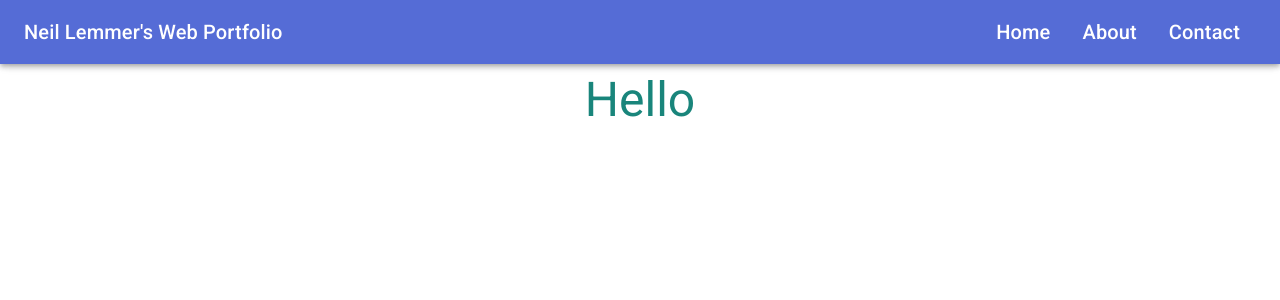
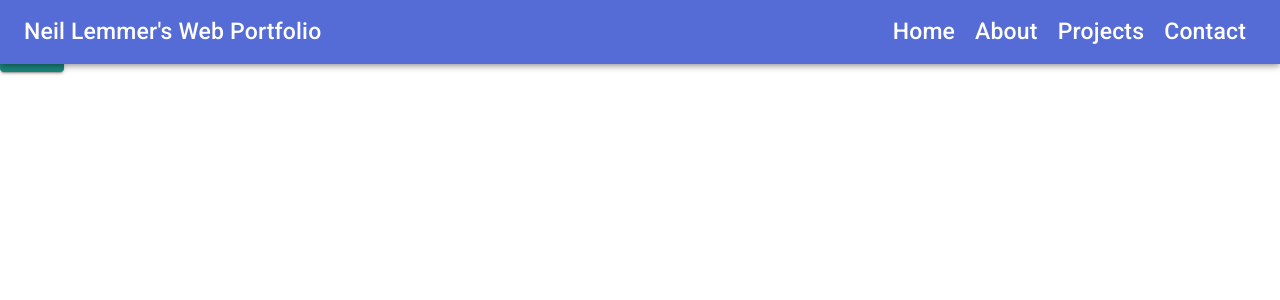
Before and after one commit to Neilphpbeginner/webPortfolio, a React (Create React App) app: page /about in a window 1280 px wide. Shown: the top 300 px of the page. Built offline with nearby package versions, Linux system fonts and the light colour scheme.

Commit message:
Creating tile tags for all pages using React-Helmet

```diff
--- a/package.json
+++ b/package.json
@@ -11,6 +11,7 @@
     "@testing-library/user-event": "^7.2.1",
     "react": "^16.13.1",
     "react-dom": "^16.13.1",
+    "react-helmet": "^6.1.0",
     "react-router-dom": "^5.2.0",
     "react-scripts": "3.4.1"
   },
--- a/public/index.html
+++ b/public/index.html
@@ -7,8 +7,9 @@
     <link rel="stylesheet" href="https://fonts.googleapis.com/css?family=Roboto:300,400,500,700&display=swap" />
     <link rel="stylesheet" href="https://fonts.googleapis.com/css?family=Roboto:300,400,500,700&display=swap" />
     <meta name="viewport" content="width=device-width, initial-scale=1" />
+    <meta name="google-site-verification" content="2RtZ7IsH_mEiSx0kHDspedV61VUK-kv6s-9EcUg7eU4" />
     <meta name="theme-color" content="#000000" />
-    <meta name="description" content="Web site created using create-react-app" />
+    <meta name="description" content="Neil Lemmer's Web Portfolio" />
     <link rel="apple-touch-icon" href="%PUBLIC_URL%/logo192.png" />
     <!--
       manifest.json provides metadata used when your web app is installed on a
--- a/src/App.css
+++ b/src/App.css
@@ -3,3 +3,7 @@ body {
     padding: 0;
     box-sizing: border-box;
 }
+
+html {
+    font-size: 62.5%;
+}
--- a/src/App.js
+++ b/src/App.js
@@ -1,24 +1,20 @@
 import React from "react";
-import NavBar from "./components/NavBar";
-import { makeStyles, Typography } from "@material-ui/core";
-
-const useStyles = makeStyles({
-  root: {
-    marginTop: "4.5rem",
-    textAlign: "center",
-  },
-});
+import "./App.css";
+import { Route, Switch } from "react-router-dom";
+import About from "./components/About";
+import ContactPage from "./components/ContactPage";
+import Projects from "./components/Projects";
+import Home from "./components/Home";
 
 export default function App() {
-  const classes = useStyles();
   return (
     <div>
-      <NavBar />
-      <section className={classes.root}>
-        <Typography variant="h3" color="secondary">
-          Hello
-        </Typography>
-      </section>
+      <Switch>
+        <Route exact path="/" component={Home} />
+        <Route path="/about" component={About} />
+        <Route path="/contact" component={ContactPage} />
+        <Route path="/projects" component={Projects} />
+      </Switch>
     </div>
   );
 }
--- a/src/MaterialUI Theme/theme.js
+++ b/src/MaterialUI Theme/theme.js
@@ -17,6 +17,9 @@ const theme = createMuiTheme({
       default: "#fff",
     },
   },
+  root: {
+    marginTop: "4.5rem",
+  },
 });
 
 export default theme;
--- /dev/null
+++ b/src/components/About.js
@@ -0,0 +1,28 @@
+import React from "react";
+import NavBar from "./NavBar";
+import { Helmet } from "react-helmet";
+import { makeStyles, Button } from "@material-ui/core";
+import theme from "../MaterialUI Theme/theme";
+
+const useStyles = makeStyles({
+  AboutPageMainContent: {
+    marginTop: "4.5rem",
+  },
+});
+
+export default function About() {
+  const classes = useStyles();
+  return (
+    <div>
+      <Helmet>
+        <title> Neil Lemmer || About</title>
+      </Helmet>
+      <NavBar />
+      <section className={classes.AboutPageMainContent}>
+        <Button variant="contained" color="secondary">
+          Hello
+        </Button>
+      </section>
+    </div>
+  );
+}
--- /dev/null
+++ b/src/components/ContactPage.js
@@ -0,0 +1,14 @@
+import React from "react";
+import NavBar from "./NavBar";
+import { Helmet } from "react-helmet";
+
+export default function ContactPage() {
+  return (
+    <div>
+      <Helmet>
+        <title> Neil Lemmer || Contact Me</title>
+      </Helmet>
+      <NavBar />
+    </div>
+  );
+}
--- /dev/null
+++ b/src/components/Home.js
@@ -0,0 +1,14 @@
+import React from "react";
+import NavBar from "./NavBar";
+import { Helmet } from "react-helmet";
+
+export default function Home() {
+  return (
+    <div>
+      <Helmet>
+        <title> Neil Lemmer's Web Portfolio</title>
+      </Helmet>
+      <NavBar />
+    </div>
+  );
+}
--- a/src/components/NavBar.js
+++ b/src/components/NavBar.js
@@ -14,6 +14,7 @@ const useStyles = makeStyles({
   },
   mainHeading: {
     flexShrink: 1,
+    fontSize: "2.3rem",
   },
   menuItems: {
     display: "flex",
@@ -29,6 +30,7 @@ const useStyles = makeStyles({
       color: "#FFFFFF",
       margin: "0rem 1.0rem 0rem 1.0rem",
       textAlign: "center",
+      fontSize: "2.3rem",
     },
     "& a": {
       fontSize: ".5rem",
@@ -57,6 +59,11 @@ export default function NavBar() {
                 About
               </Typography>
             </Link>
+            <Link to="/projects">
+              <Typography variant="h6" color="textPrimary">
+                Projects
+              </Typography>
+            </Link>
             <Link to="/contact">
               <Typography variant="h6" color="textPrimary">
                 Contact
--- /dev/null
+++ b/src/components/Projects.js
@@ -0,0 +1,14 @@
+import React from "react";
+import NavBar from "./NavBar";
+import { Helmet } from "react-helmet";
+
+export default function Projects() {
+  return (
+    <div>
+      <Helmet>
+        <title> Neil Lemmer || Projects</title>
+      </Helmet>
+      <NavBar />
+    </div>
+  );
+}
```
Also changed, not shown: 2 other files (tests, documents, lock files or other folders).
